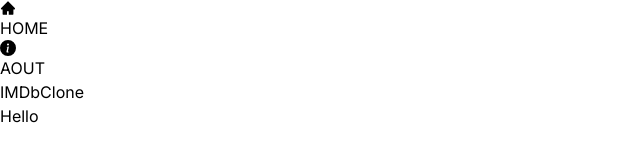
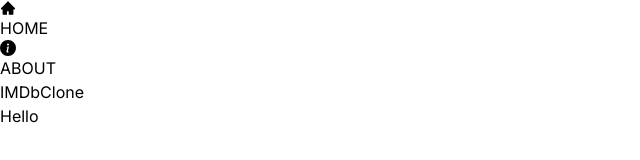
Before and after one commit to Mabedallah/IMDb, a Next.js app: page / in a window 1280 px wide. Shown: the top 160 px of the page, without its empty margins (0-640 px from the left). Built offline with nearby package versions, Linux system fonts and the light colour scheme.

Commit message:
Fix text mistakes

```diff
--- a/src/components/Header.js
+++ b/src/components/Header.js
@@ -8,9 +8,9 @@ export default function Header() {
     <div className="flex justify-between max-w-6xl sm:mx-auto items-center py-6">
       <div className="flex ">
         <Menuitem Title="HOME" Address="/" Icon={AiFillHome}/>
-        <Menuitem Title="AOUT" Address="/about" Icon={BsFillInfoCircleFill}/>
+        <Menuitem Title="ABOUT" Address="/about" Icon={BsFillInfoCircleFill}/>
       </div>
-      <div className="">
+      <div className="pr-6">
         <Link href="/">
             <h2 className="text-2xl"><span className="font-bold bg-amber-500 py-1 px-2 rounded-lg mr-1">IMDb</span>
             <span className="text-xl hidden sm:inline">Clone</span></h2>
```
